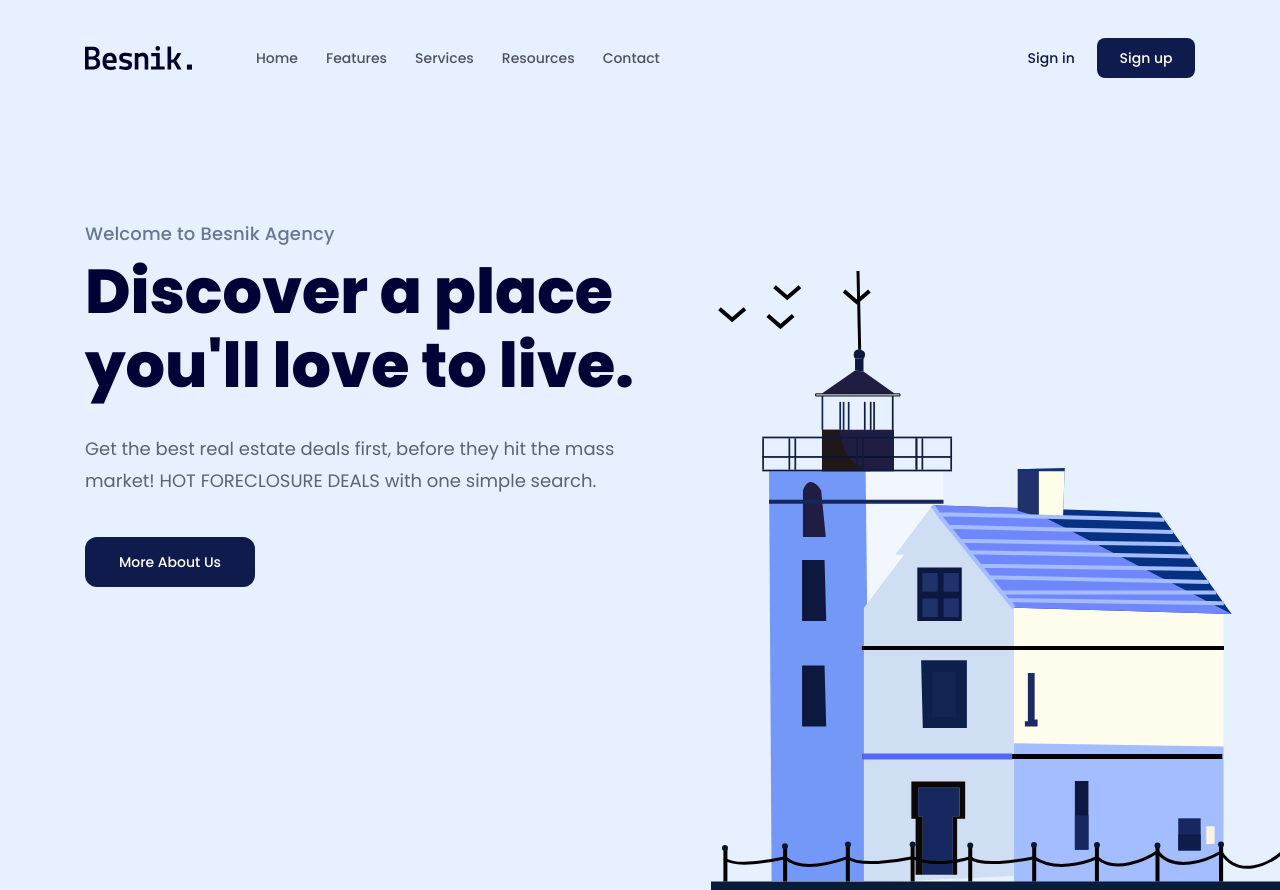
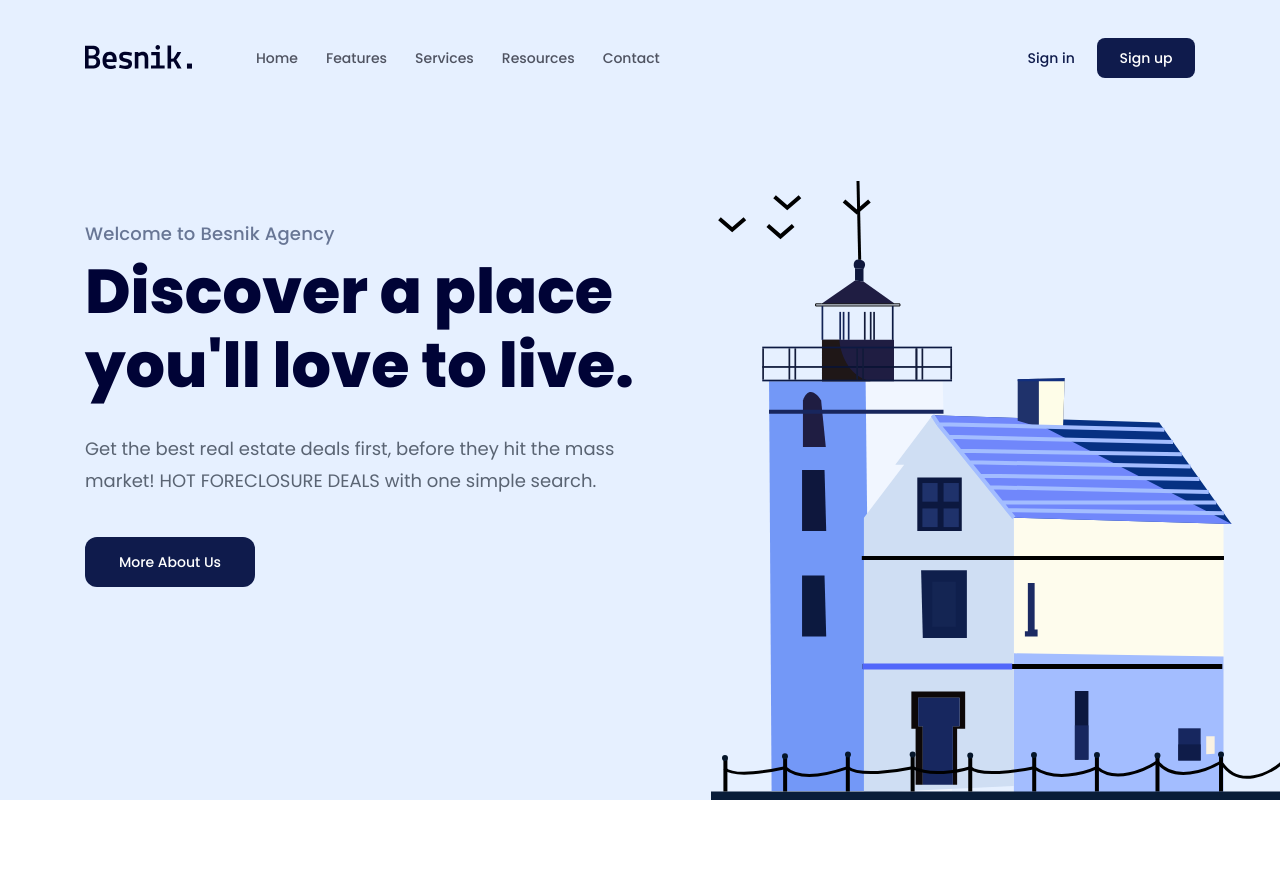
Before and after one commit to votinh92/f8-htmlcss-01, a plain HTML site: page index.html in a window 1280 px wide. Shown: the top 890 px of the page. Drawn offline with Linux system fonts and the light colour scheme.

Commit message:
Fix bug phần Logo

```diff
--- a/assets/css/styles.css
+++ b/assets/css/styles.css
@@ -58,7 +58,7 @@ a {
   display: flex;
   flex-direction: column;
   background: #e6f0ff;
-  height: 100vh;
+  height: calc(100vh - 90px)
 }
 
 .navbar {
--- a/index.html
+++ b/index.html
@@ -24,7 +24,7 @@
         <div class="content">
           <nav class="navbar">
             <!-- Logo -->
-            <img src="./assets/img/logo.svg" alt="Besnik." />
+            <a href="#!"><img src="./assets/img/logo.svg" alt="Besnik." /></a>
 
             <!-- Navigation -->
             <ul>
```
